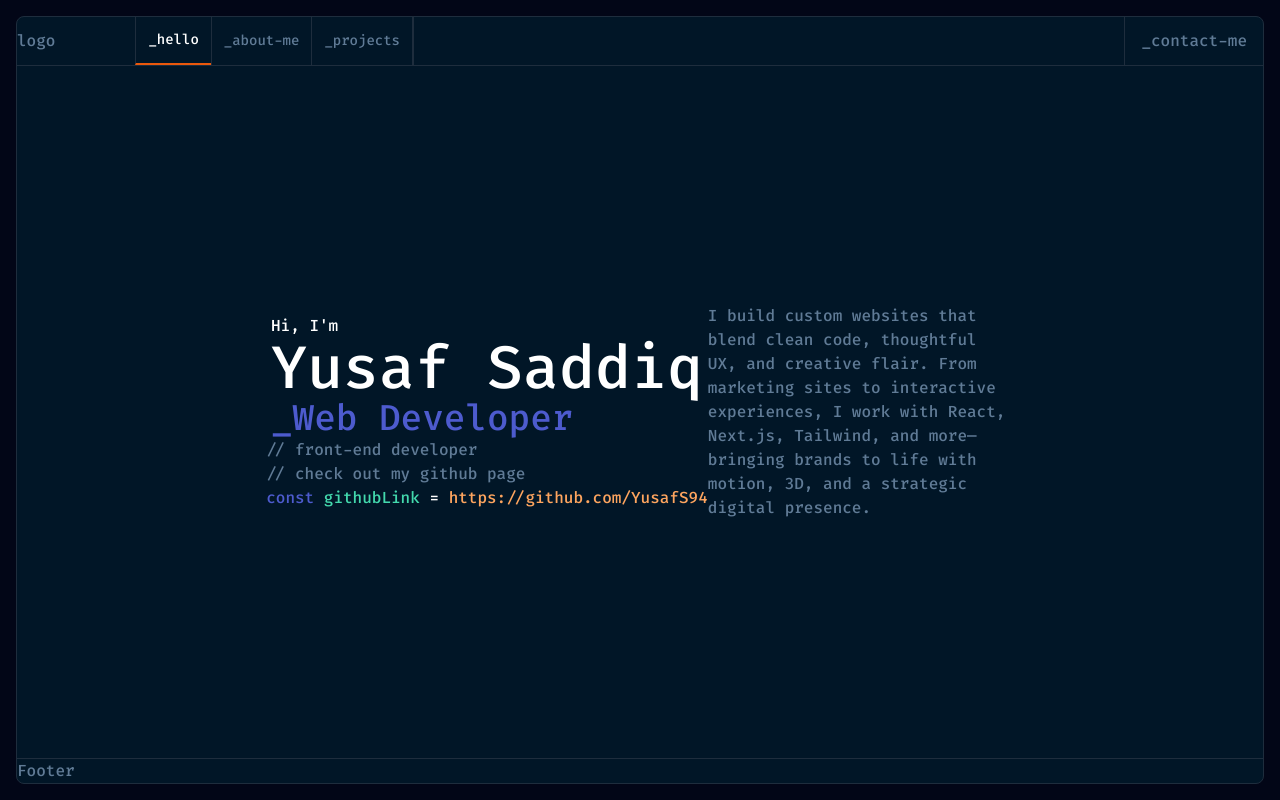
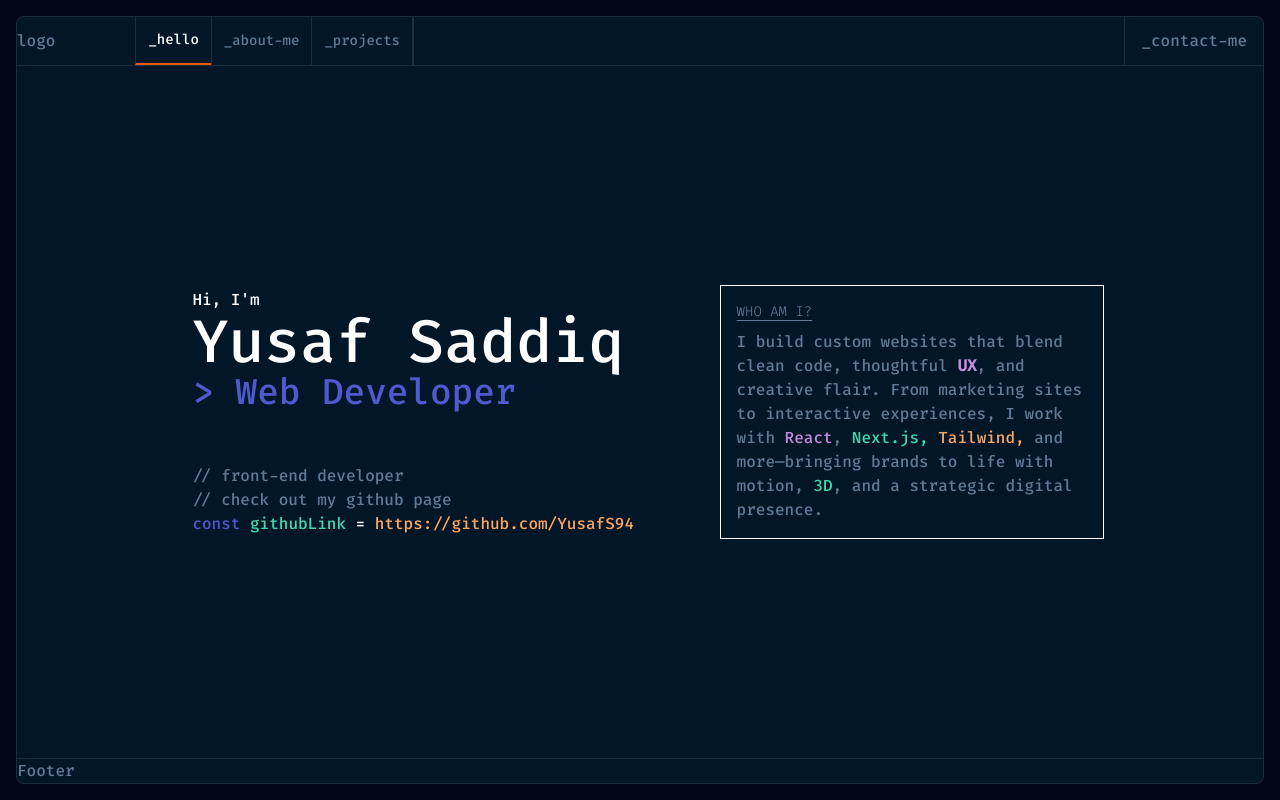
Before and after one commit to YusafS94/next-portfolio, a Next.js app: page /portfolio in a window 1280 px wide. Built offline with nearby package versions, Linux system fonts and the light colour scheme; a web font is replaced by a local one.

Commit message:
landing header styling improved and font weights added to tailwind config file

```diff
--- a/app/portfolio/page.tsx
+++ b/app/portfolio/page.tsx
@@ -1,11 +1,15 @@
+import { ChevronDownIcon } from "@heroicons/react/24/outline";
 export default function Page() {
   return (
-    <div className="flex flex-col md:flex-row w-10/12 md:w-3/5 mx-auto">
-      <div className="flex flex-col items-center justify-center h-screen md:h-auto">
-        <div className="hero-top-text text-secondary-4">
+    <div className="flex flex-col lg:flex-row items-center justify-around w-10/12 lg:w-4/5 mx-auto">
+      <div className="flex flex-col items-start h-96 justify-evenly text-start p-4">
+        <div className="hero-top-text w-full text-secondary-4">
           <p className="text-base">Hi, I'm</p>
-          <h1 className="text-6xl">Yusaf Saddiq</h1>
-          <p className="text-4xl text-secondary-3"> _Web Developer</p>
+          <h1 className="text-4xl md:text-6xl">Yusaf Saddiq</h1>
+          <p className="text-lg md:text-4xl text-secondary-3">
+            {" "}
+            &gt; Web Developer
+          </p>
         </div>
         <div className="hero-bottom-text">
           <p>// front-end developer</p>
@@ -26,12 +30,21 @@ export default function Page() {
             </a>
           </div>
         </div>
+        {/* <ChevronDownIcon className="md:hidden w-10 h-10 text-secondary-4 animate-bounce self-center" /> */}
       </div>
-      <div className="h-auto flex self-center">
-        I build custom websites that blend clean code, thoughtful UX, and
-        creative flair. From marketing sites to interactive experiences, I work
-        with React, Next.js, Tailwind, and more—bringing brands to life with
-        motion, 3D, and a strategic digital presence.
+
+      <div className="h-auto flex flex-col self-center p-4 gap-2 border border-secondary-4 md:w-96 mb-8 lg:mb-0">
+        <h3 className="font-light text-sm uppercase underline underline-offset-4">Who am I?</h3>
+        <p className="text-base">
+          I build custom websites that blend clean code, thoughtful{" "}
+          <span className="font-bold text-accent-4">UX</span>, and creative
+          flair. From marketing sites to interactive experiences, I work with{" "}
+          <span className="text-accent-4">React</span>,{" "}
+          <span className="text-accent-2">Next.js,</span>{" "}
+          <span className="text-accent-1">Tailwind,</span> and more—bringing
+          brands to life with motion, <span className="text-accent-3">3D</span>,
+          and a strategic digital presence.
+        </p>
       </div>
     </div>
   );
--- a/tailwind.config.ts
+++ b/tailwind.config.ts
@@ -32,9 +32,16 @@ const config: Config = {
       "8xl": ["6rem", { lineHeight: "1" }],
       "9xl": ["8rem", { lineHeight: "1" }],
     },
-    fontFamily: {
-      // sans: ["var(--font-fira-code)", "sans-serif"],
-      // serif: ["var(--font-lusitana)", "serif"],
+    fontWeight: {
+      thin: "100",
+      extralight: "200",
+      light: "300",
+      normal: "400",
+      medium: "500",
+      semibold: "600",
+      bold: "700",
+      extrabold: "800",
+      black: "900",
     },
     extend: {
       gridTemplateColumns: {
```
